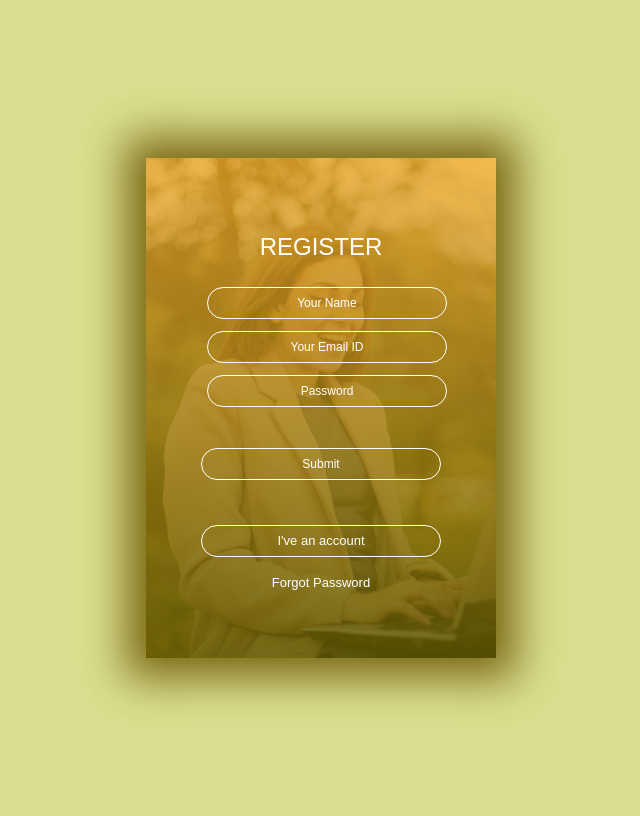
After one commit to oltahasimja/PROJEKTI, a PHP site: page /signup.php in a window 1280 px wide. The commit adds this page. Shown: the whole page, without its empty margins (319-959 px from the left). Run offline with PHP 8.4, Linux system fonts and the light colour scheme.

Commit message:
comitphp

```diff
--- a/cover.php
+++ b/cover.php
@@ -17,7 +17,7 @@
              <h1 id="Unlock">Unlock Your Potential,<br> <span id="find">Find Your Path to Success</span></h1>
              <br>
              <h3>Your success story begins here – let us guide you towards a fulfilling and rewarding career.</h3>
-             <a href="loginform.html" class="btn"><h2>Get Started</h2></a>
+             <a href="loginform.php" class="btn"><h2>Get Started</h2></a>
               </div>
              <div class="shkallet">
 
--- /dev/null
+++ b/db.php
@@ -0,0 +1,3 @@
+<?php
+$con= mysqli_connect("localhost","root","","register");
+?>
--- /dev/null
+++ b/logout.php
@@ -0,0 +1,6 @@
+<?php
+session_start();
+session_destroy();
+header('Location: login.php');
+exit();
+?>
--- /dev/null
+++ b/signup.css
@@ -0,0 +1,132 @@
+body{
+    background: rgb(217, 223, 142);
+}
+.containerlog{
+    width: 100%;
+    height: 100vh;
+    font-family: sans-serif;
+    background: rgb(217, 223, 142);
+    color:#fff;
+    display: flex ;
+    align-items: center;
+    justify-content: center;
+  }
+  .card{
+    width: 350px;
+    height: 500px;
+    box-shadow: 0 0 40px 20px rgba(121, 102, 18, 0.986);
+    perspective: 1000px;
+  }
+  .inner-box{
+    position: relative;
+     width: 100%;
+     height: 100%;
+     transform-style: preserve-3d;
+     transition: transform 1s;
+  }
+  .card-front, .card-back{
+    position: absolute;
+    width: 100%;
+    height: 100%;
+    background-position: center;
+    background-size: cover;
+    background-image: linear-gradient(rgba(240, 168, 36, 0.8),rgba(100, 93, 0, 0.8)),url(background.jpg);
+    padding: 55px;
+    box-sizing: border-box;
+    backface-visibility: hidden;
+  }
+  .card-back{
+    transform: rotateY(180deg);
+
+  }
+  .card h2{
+    font-weight: normal;
+    font-size: 24px;
+    text-align: center;
+    margin-bottom: 20px;
+
+  }
+  .input-box{
+    width: 100%;
+    background: transparent;
+    border: 1px solid #fff;
+    margin: 6px;
+    height: 32px;
+    border-radius: 20px;
+    padding: 0 10px;
+    box-sizing: border-box;
+    outline: none;
+    text-align: center;
+    color: #fff;
+  }
+  ::placeholder{
+    color: #fff;
+    font-size: 12px;
+
+  }
+  button{
+    width: 100%;
+    background: transparent;
+    border: 1px solid #fff;
+    margin: 35px 0 10px;
+    height: 32px;
+    font-size: 12px;
+    border-radius: 20px;
+    padding: 0 10px;
+    box-sizing: border-box;
+    outline: none;
+    color: #fff;
+    cursor: pointer;
+  }
+  .submit-btn1{
+    position: relative;
+
+  }
+  .submit-btn1 ::after{
+    content: '\27a4';
+    color: #333;
+    line-height: 32px;
+    font-size: 17px;
+    height: 32px;
+    width: 32px;
+    border-radius: 50%;
+    background: #fff;
+    position: absolute;
+    right: -1px;
+    top: -1px;
+
+  }
+  span{
+    font-size: 13px;
+    margin-left: 10px;
+    color: rgb(29, 36, 31);
+  }
+  .card .btn{
+    margin-top: 70px;
+
+  }
+  .card a{
+    color: #fff;
+    text-decoration: none;
+    display: block;
+    text-align: center;
+    font-size: 13px;
+    margin-top: 8px;
+  }
+  .submit-btn1{
+    width: 100%;
+    background: transparent;
+    border: 1px solid #fff;
+    margin: 35px 0 10px;
+    height: 32px;
+    font-size: 12px;
+    border-radius: 20px;
+    padding: 0 10px;
+    box-sizing: border-box;
+    outline: none;
+    color: #fff;
+    cursor: pointer;
+  }
+  .btn1 a{
+    margin-top: 0;
+  }
--- /dev/null
+++ b/signup.php
@@ -0,0 +1,80 @@
+<?php
+    session_start();
+
+    include("db.php");
+
+    if($_SERVER['REQUEST_METHOD'] == "POST"){
+
+        $name = $_POST['name'];
+        $email = $_POST['email'];
+        $pass = $_POST['pass'];
+
+        if(!empty($email) && !empty($pass) && !is_numeric($email)){
+            $query = "insert into form (name, email, pass) values('$name', '$email', '$pass')";
+
+            mysqli_query($con, $query);
+            echo "<script type='text/javascript'> alert('Successfully Register')</script>";
+        }
+        else{
+            echo "<script type='text/javascript'> alert('Please Enter some Valid Information')</script>";
+        }
+
+    }
+?>
+<!DOCTYPE html>
+<html lang="en">
+<head>
+    <meta charset="UTF-8">
+    <meta name="viewport" content="width=device-width, initial-scale=1.0">
+    <link rel="stylesheet" href="signup.css">
+    <title>Document</title>
+</head>
+<body>
+        </div>
+        </div>
+        <div class="containerlog">
+    <div class="card">
+    <div class="inner-box" id="card">
+        <div class="card-front">
+            <h2>REGISTER</h2>
+            <form onsubmit="return validateRegisterForm()" method ="POST">
+                <input type="text" name="name" id="name" class="input-box" placeholder="Your Name" required>
+                <input type="email" name="email" id='registerEmail' class="input-box" placeholder="Your Email ID" required>
+                <input type="password" name="pass" id='registerPassword' class="input-box" placeholder="Password" required>
+                <!-- <button type="submit" class="submit-btn1">Submit</button> -->
+                <input type="submit" class="submit-btn1">
+
+            </form>
+            <button type="button" class="btn1" ><a href="loginform.php">I've an account</a></button>
+            <a href="">Forgot Password</a>
+        </div>
+    </div>
+</div>
+     </div>
+    <script>
+        function validateRegisterForm() {
+        var name = document.getElementById('name').value;
+        var email = document.getElementById('registerEmail').value;
+        var password = document.getElementById('registerPassword').value;
+
+        var nameRegex=/^[a-zA-Z\s]+$/;
+        if (!nameRegex.test(name)) {
+            alert('Please enter your name');
+            return false;
+        }
+
+        var emailRegex = /^[^\s@]+@[^\s@]+\.[^\s@]+$/;
+        if (!emailRegex.test(email)) {
+            alert('Please enter a valid email address');
+            return false;
+        }
+
+        if (password.length < 8) {
+            alert('Password must be at least 8 characters long');
+            return false;
+        }
+        return true;
+    }
+    </script>
+</body>
+</html>
```
Also changed, not shown: jobopenings.php (+13 -0 lines), login.css (added, +113 -0 lines), loginform.php (+46 -49 lines), stylecover.css (+0 -113 lines), user.php (added, +7 -0 lines), validation.php (added, +15 -0 lines).
